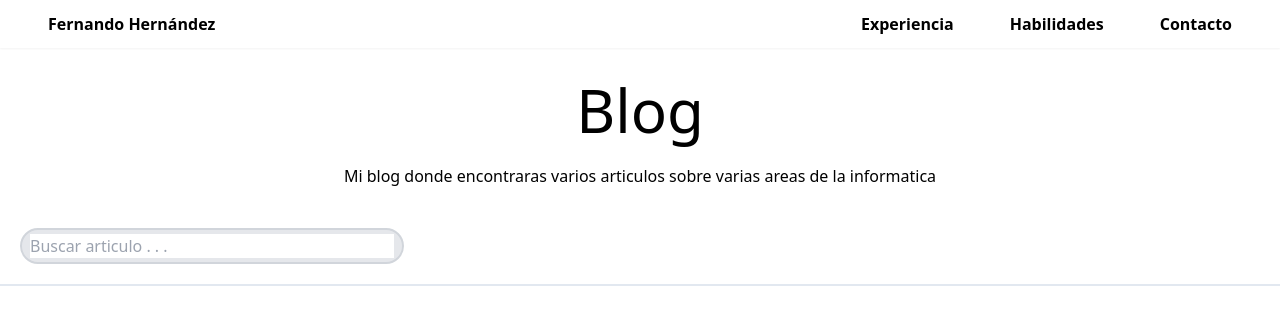
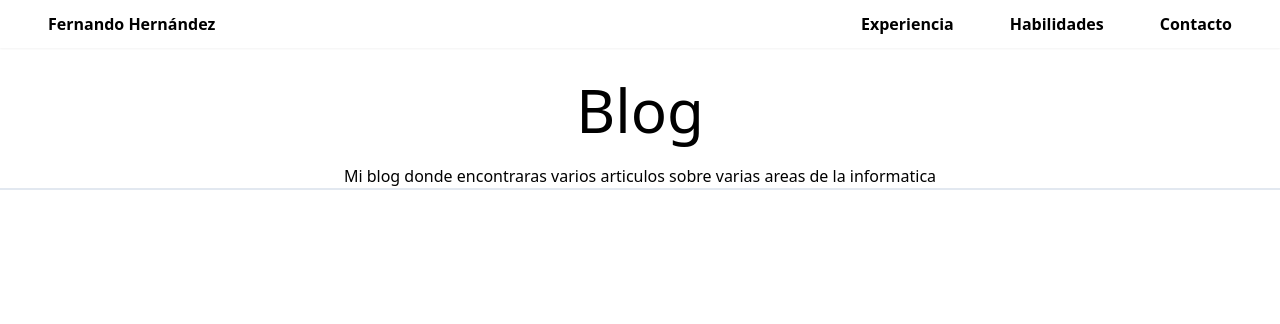
Before and after one commit to warmasster/portfolio, a SvelteKit app: page /blog in a window 1280 px wide. Shown: the top 324 px of the page. Built offline with nearby package versions, Linux system fonts and the light colour scheme.

Commit message:
Update +page.svelte

```diff
--- a/src/routes/blog/+page.svelte
+++ b/src/routes/blog/+page.svelte
@@ -3,9 +3,6 @@
     <h1 class="text-6xl">Blog</h1>
     <p class="w-[60%] mt-6 text-center">Mi blog donde encontraras varios articulos sobre varias areas de la informatica</p>
   </div>
-  <div class="bg-gray-200 border-2 border-gray-300 w-[30%] rounded-full m-5 mt-10 py-1 px-2">
-    <input class="w-[100%] focus:outline-none bg-none" placeholder="Buscar articulo . . ." type="text">
-  </div>
   <div class="border-t-2 border-slate-200 w-[100%]"></div>
 
 </div>
```
